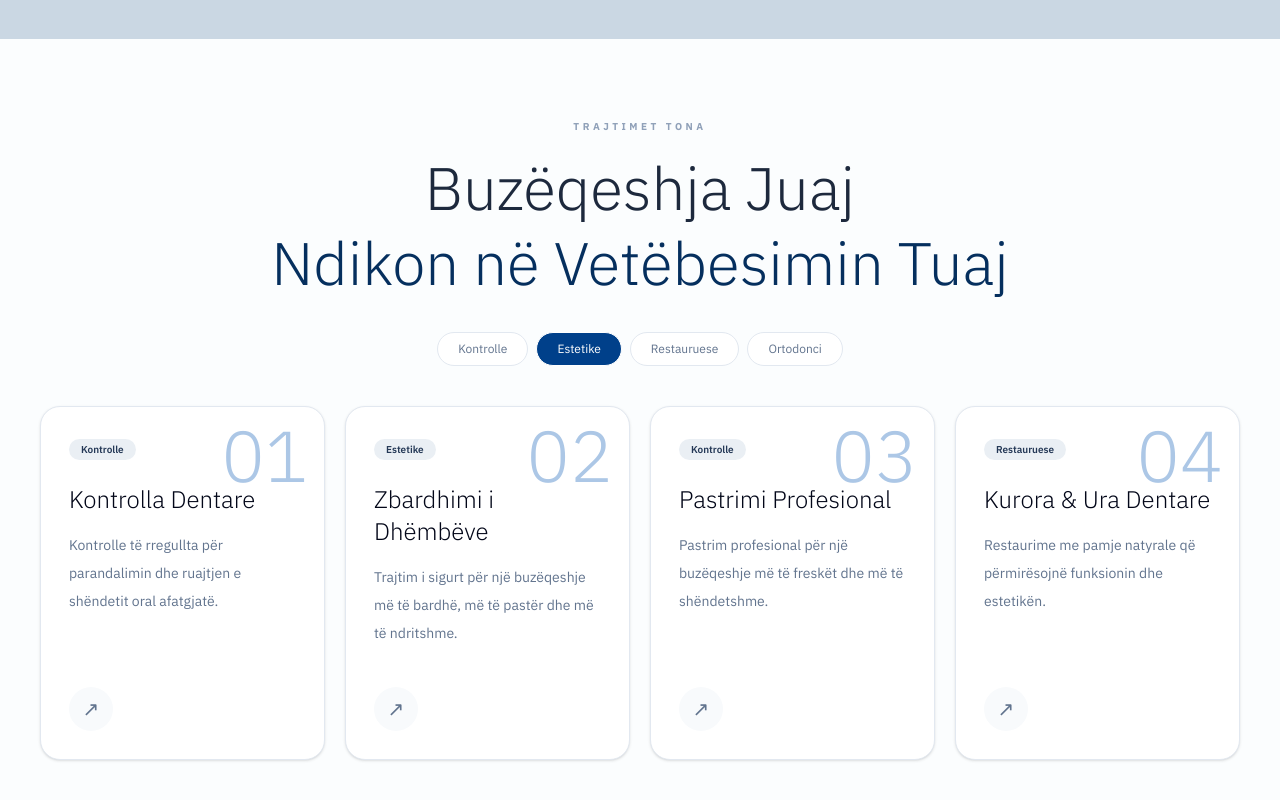
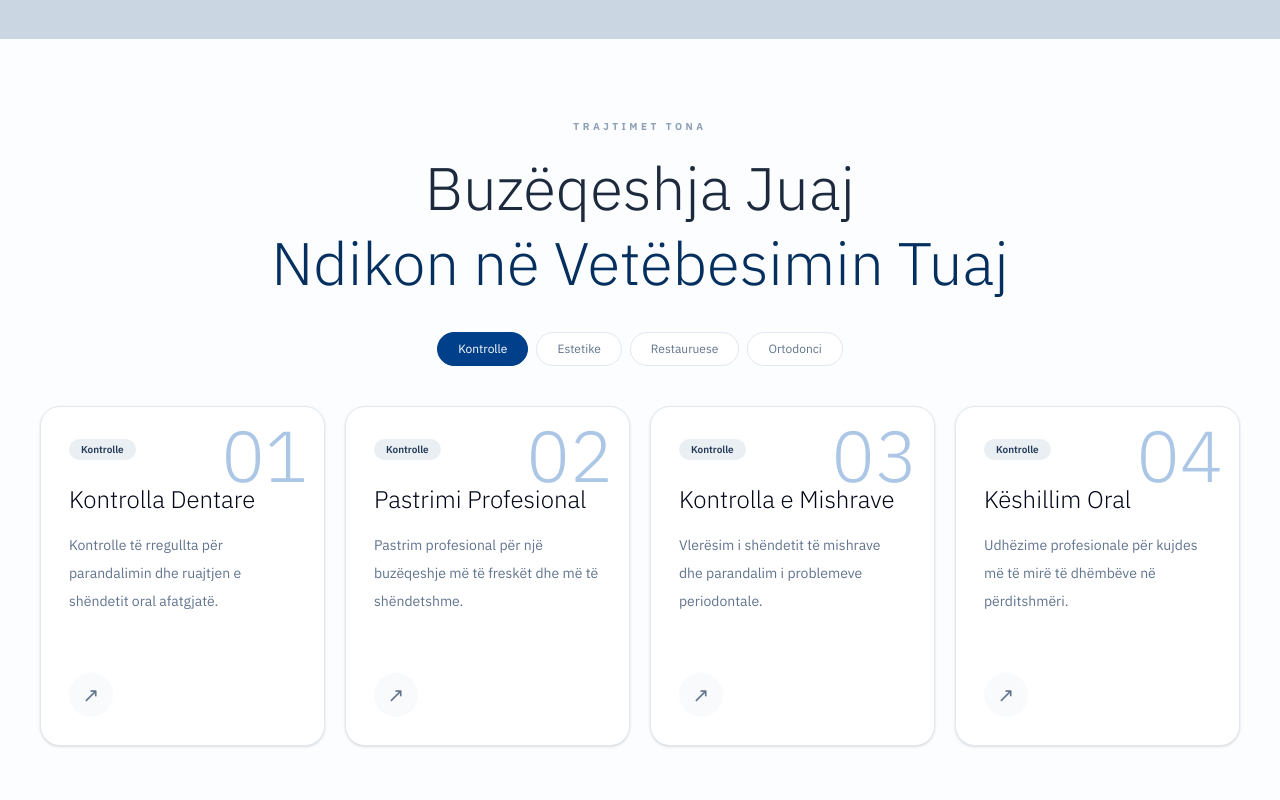
Before and after one commit to LaidaR3/Sident, a Next.js app in the folder dental-clinic/: page / in a window 1280 px wide. Shown: the part 2378-3178 px from the top of the page. Built offline with nearby package versions, Linux system fonts and the light colour scheme.

Commit message:
make categories buttons in services clickable

```diff
--- a/dental-clinic/components/home/ServicesSection.tsx
+++ b/dental-clinic/components/home/ServicesSection.tsx
@@ -1,36 +1,94 @@
+"use client";
+
+import { useState } from "react";
 import Link from "next/link";
 
-const categories = [
-    "Kontrolle",
-    "Estetike",
-    "Restauruese",
-    "Ortodonci",
-];
+const categories = ["Kontrolle", "Estetike", "Restauruese", "Ortodonci"];
 
-const services = [
+const servicesByCategory = {
+  Kontrolle: [
     {
-        label: "Kontrolle",
       title: "Kontrolla Dentare",
       text: "Kontrolle të rregullta për parandalimin dhe ruajtjen e shëndetit oral afatgjatë.",
     },
     {
-        label: "Estetike",
+      title: "Pastrimi Profesional",
+      text: "Pastrim profesional për një buzëqeshje më të freskët dhe më të shëndetshme.",
+    },
+    {
+      title: "Kontrolla e Mishrave",
+      text: "Vlerësim i shëndetit të mishrave dhe parandalim i problemeve periodontale.",
+    },
+    {
+      title: "Këshillim Oral",
+      text: "Udhëzime profesionale për kujdes më të mirë të dhëmbëve në përditshmëri.",
+    },
+  ],
+
+  Estetike: [
+    {
       title: "Zbardhimi i Dhëmbëve",
       text: "Trajtim i sigurt për një buzëqeshje më të bardhë, më të pastër dhe më të ndritshme.",
     },
     {
-        label: "Kontrolle",
-        title: "Pastrimi Profesional",
-        text: "Pastrim profesional për një buzëqeshje më të freskët dhe më të shëndetshme.",
+      title: "Faseta Dentare",
+      text: "Faseta estetike për përmirësimin e formës, ngjyrës dhe pamjes së dhëmbëve.",
     },
     {
-        label: "Restauruese",
-        title: "Kurora & Ura Dentare",
+      title: "Bonding Estetik",
+      text: "Zgjidhje e shpejtë për korrigjimin e defekteve të vogla estetike.",
+    },
+    {
+      title: "Smile Design",
+      text: "Planifikim estetik për një buzëqeshje harmonike dhe natyrale.",
+    },
+  ],
+
+  Restauruese: [
+    {
+      title: "Kurora Dentare",
       text: "Restaurime me pamje natyrale që përmirësojnë funksionin dhe estetikën.",
     },
-];
+    {
+      title: "Ura Dentare",
+      text: "Zëvendësim i dhëmbëve që mungojnë me zgjidhje të qëndrueshme.",
+    },
+    {
+      title: "Mbushje Dentare",
+      text: "Mbushje estetike për trajtimin e dhëmbëve të dëmtuar ose të prishur.",
+    },
+    {
+      title: "Inlay & Onlay",
+      text: "Restaurime precize për forcimin dhe ruajtjen e strukturës së dhëmbit.",
+    },
+  ],
+
+  Ortodonci: [
+    {
+      title: "Aparate Fikse",
+      text: "Trajtim ortodontik për drejtimin e dhëmbëve dhe përmirësimin e kafshimit.",
+    },
+    {
+      title: "Aparate Transparente",
+      text: "Zgjidhje diskrete për drejtimin e dhëmbëve me komoditet më të madh.",
+    },
+    {
+      title: "Konsultë Ortodontike",
+      text: "Vlerësim profesional për përcaktimin e planit më të mirë ortodontik.",
+    },
+    {
+      title: "Retainer",
+      text: "Ruajtje e rezultatit pas trajtimit ortodontik për stabilitet afatgjatë.",
+    },
+  ],
+};
 
 export default function ServicesSection() {
+  const [activeCategory, setActiveCategory] = useState("Kontrolle");
+
+  const activeServices =
+    servicesByCategory[activeCategory as keyof typeof servicesByCategory];
+
   return (
     <section className="bg-[#fbfdfe] px-6 py-20 text-slate-800 md:px-10">
       <div className="mx-auto max-w-7xl">
@@ -48,64 +106,51 @@ export default function ServicesSection() {
           </h2>
 
           <div className="mt-8 flex flex-wrap justify-center gap-2">
-                        {categories.map((item, index) => (
-                            <span
+            {categories.map((item) => (
+              <button
                 key={item}
-                                className={`rounded-full border px-5 py-2 text-xs transition-all duration-300 ${index === 1
-                                    ? "bg-[#00408a] text-white"
+                type="button"
+                onClick={() => setActiveCategory(item)}
+                className={`rounded-full border px-5 py-2 text-xs transition-all duration-300 ${
+                  activeCategory === item
+                    ? "border-[#00408a] bg-[#00408a] text-white"
                     : "border-slate-200 bg-white text-slate-500 hover:border-[#243856]/30 hover:text-[#243856]"
                 }`}
               >
                 {item}
-                            </span>
+              </button>
             ))}
           </div>
         </div>
 
         <div className="grid gap-5 md:grid-cols-4">
-                    {services.map((service, index) => (
+          {activeServices.map((service, index) => (
             <div
-                            key={service.title}
-                            className="
-group relative min-h-[340px]
-overflow-hidden rounded-[20px]
-border border-slate-200
-bg-white
-p-7
-shadow-sm
-transition-all duration-500
-hover:-translate-y-3
-hover:border-[#243856]/20
-hover:bg-[#243856]
-hover:shadow-2xl
-"
+              key={`${activeCategory}-${service.title}`}
+              className="group relative min-h-[340px] overflow-hidden rounded-[20px] border border-slate-200 bg-white p-7 shadow-sm transition-all duration-500 hover:-translate-y-3 hover:border-[#243856]/20 hover:bg-[#243856] hover:shadow-2xl"
             >
-                            <div className="absolute inset-0 opacity-0 transition-all duration-500 group-hover:opacity-100">
-                                <div className="absolute -right-10 -top-10 h-40 w-40 rounded-full bg-[#00408a]/50 blur-3xl" />
-                            </div>
-
               <div className="absolute right-4 top-3 text-7xl font-light text-[#acc7e6] transition duration-500 group-hover:text-[#CAD7E3]/60">
-                                0{index + 1}
+                {String(index + 1).padStart(2, "0")}
               </div>
 
               <div className="relative z-10 flex h-full flex-col justify-between">
                 <div>
                   <span className="rounded-full bg-[#CAD7E3]/40 px-3 py-1 text-[10px] font-semibold text-[#243856]">
-                                        {service.label}
+                    {activeCategory}
                   </span>
 
-                                    <h3 className="mt-6 text-2xl font-light text-slate-950 transition duration-300 group-hover:text-[#243856]">
+                  <h3 className="mt-6 text-2xl font-light text-slate-950 transition duration-300 group-hover:text-white">
                     {service.title}
                   </h3>
 
-                                    <p className="mt-4 text-sm leading-7 text-slate-500">
+                  <p className="mt-4 text-sm leading-7 text-slate-500 transition duration-300 group-hover:text-slate-200">
                     {service.text}
                   </p>
                 </div>
 
                 <Link
                   href="/services"
-                                    className="mt-10 inline-flex h-11 w-11 items-center justify-center rounded-full bg-slate-50 text-xl text-slate-500 transition-all duration-500 group-hover:bg-[#243856] group-hover:text-white"
+                  className="mt-10 inline-flex h-11 w-11 items-center justify-center rounded-full bg-slate-50 text-xl text-slate-500 transition-all duration-500 group-hover:bg-white group-hover:text-[#243856]"
                 >
                   <span className="transition-transform duration-500 group-hover:translate-x-1 group-hover:-translate-y-1">
                     ↗
```
Lines whose indentation alone changed are shown as unchanged.
